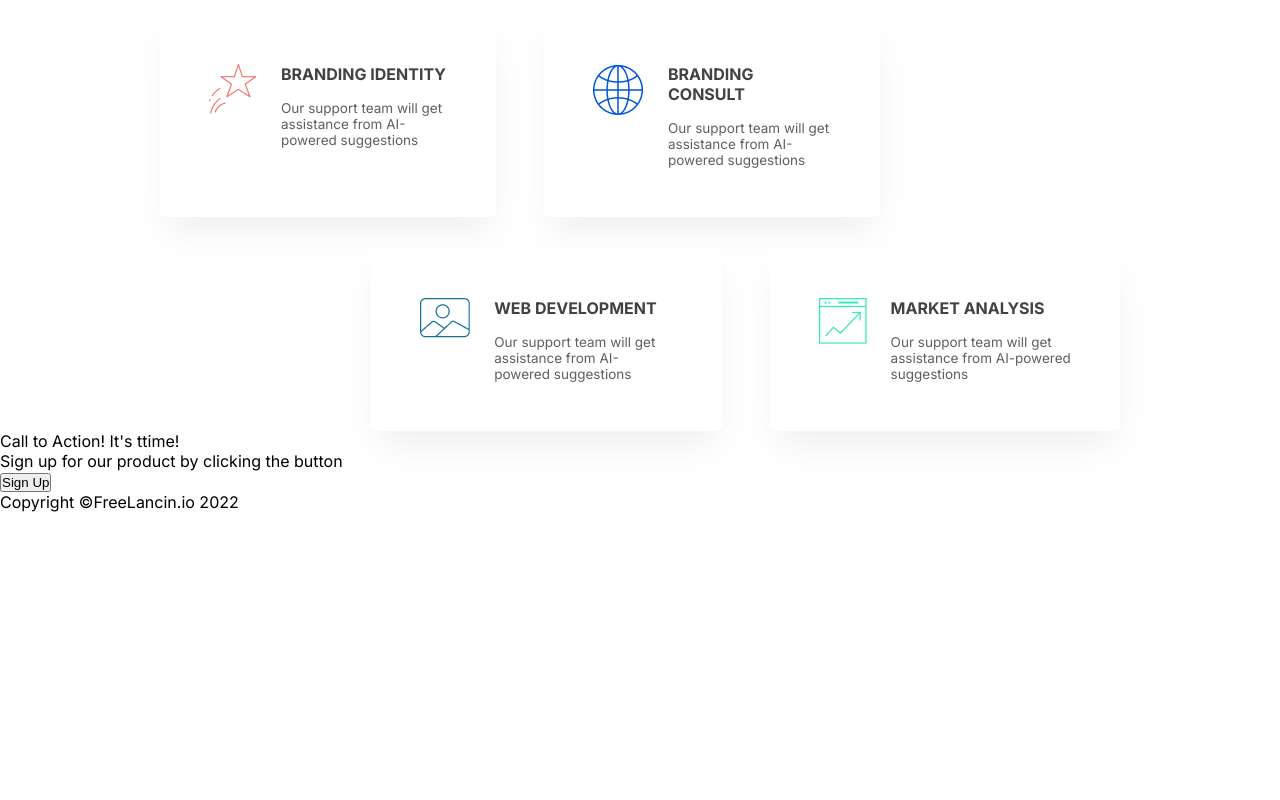
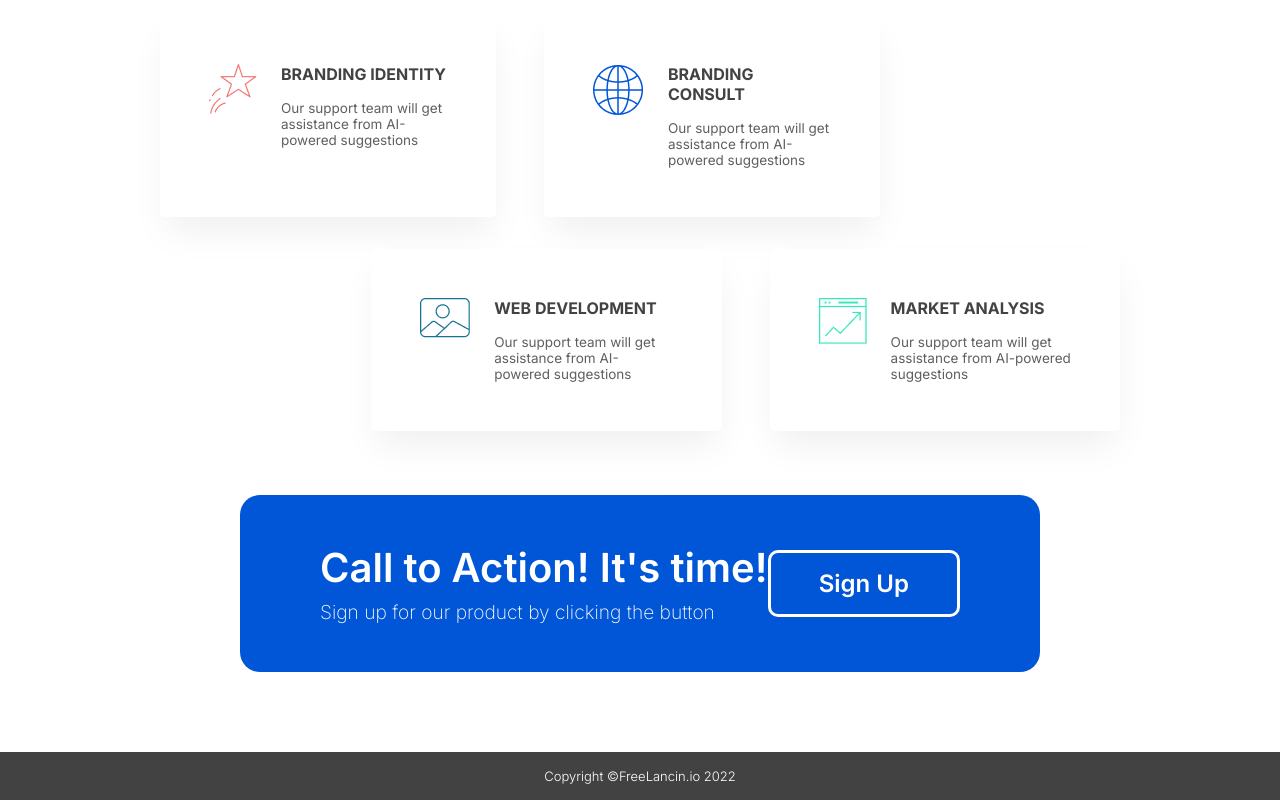
Before and after one commit to dave-prog/Landing-Page, a plain HTML site: page index.html in a window 1280 px wide. Shown: the part 3275-4075 px from the top of the page. Before the commit the page ends 3787 px from the top, so only its background shows below. Drawn offline with Linux system fonts and the light colour scheme.

Commit message:
Basic styling completed

```diff
--- a/css/styles.css
+++ b/css/styles.css
@@ -247,3 +247,48 @@ nav{
     margin-top: 1rem;
     font-size: 13.5px;
 }
+
+.sign-up-body{
+    margin: 4rem 15rem 0 15rem;
+    background-color: var(--blue);
+    padding: 3rem 5rem;
+    display: flex;
+    flex-direction: row;
+    justify-content: space-between;
+    align-items: center;
+    color: white;
+    border-radius: 20px;
+}
+
+.sign-up-texts_header{
+    font-size: 2.5rem;
+    font-weight: 600;
+}
+.sign-up-texts_body{
+    font-size: 1.2rem;
+    font-weight: 200;
+    margin-top: 0.5rem;
+}
+
+.sign-up-btn .btn{
+    background-color: transparent;
+    outline: none;
+    border: 3px solid white;
+    border-radius: 10px;
+    padding: 1rem 3rem;
+    font-family: var(--inter);
+    font-weight: 600;
+    font-size: 1.5rem;
+    color: white;
+    cursor: pointer;
+}
+
+footer{
+    margin-top: 5rem;
+    text-align: center;
+    color: white;
+    background-color: var(--header-colors);
+    padding: 1rem 0;
+    font-weight: 300;
+    font-size: 13px;
+}
--- a/index.html
+++ b/index.html
@@ -157,7 +157,7 @@
         <section class="sign-up">
             <div class="sign-up-body">
                 <div class="sign-up-texts">
-                    <p class="sign-up-texts_header">Call to Action! It's ttime!</p>
+                    <p class="sign-up-texts_header">Call to Action! It's time!</p>
                     <p class="sign-up-texts_body">Sign up for our product by clicking the button</p>
                 </div>
                 <div class="sign-up-btn">
@@ -167,7 +167,7 @@
         </section>
 
         <footer>
-            <p class="footer">Copyright &copy;FreeLancin.io 2022</p>
+            <p>Copyright &copy;FreeLancin.io 2022</p>
         </footer>
     </body>
 </html>
```
